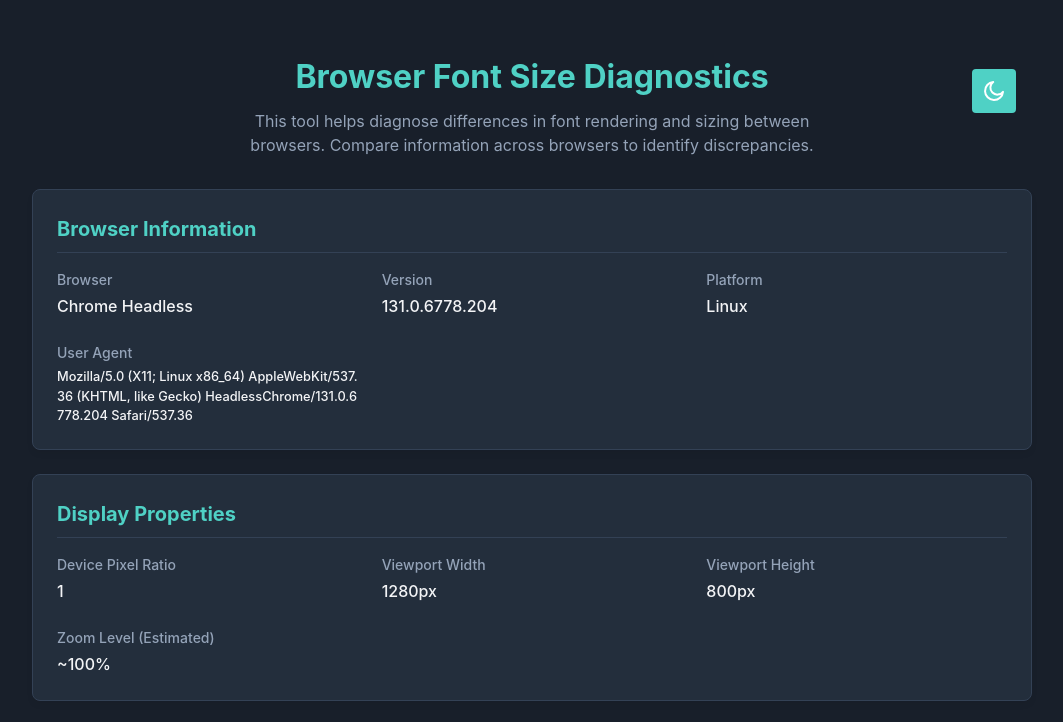
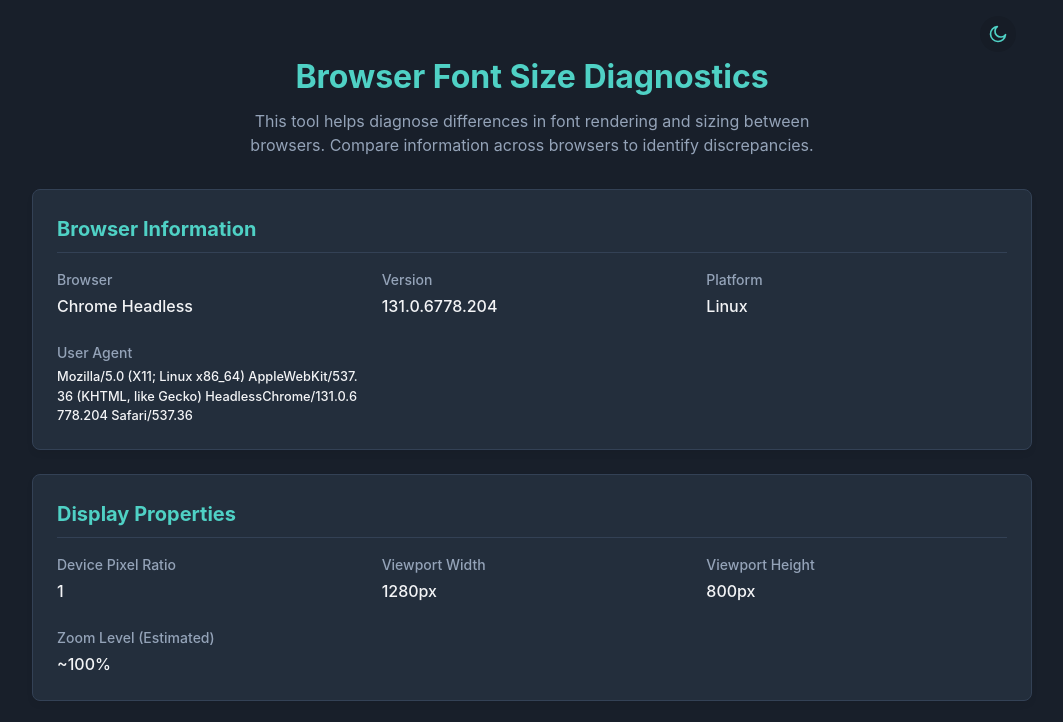
Before and after one commit to Arkshine/discourse-features-test, a plain HTML site: page font-size-diag.html in a window 1280 px wide. Both pictures are taken after a click on the button "Switch to dark mode". Shown: the top 722 px of the page, without its empty margins (108-1171 px from the left). Drawn offline with nearby package versions, Linux system fonts and the light colour scheme.

Commit message:
Update font-size-diag.html

```diff
--- a/font-size-diag.html
+++ b/font-size-diag.html
@@ -142,27 +142,53 @@
         padding: var(--padding-btn);
         background: var(--primary);
         color: #fff;
+
         border-radius: 4px;
         font-weight: 500;
         text-decoration: none;
+
         margin-top: 1rem;
         border: none;
         cursor: pointer;
         transition: background 0.2s;
       }
+      .toggle-darkmode-wrapper {
+        max-height: 1000px;
+        position: relative;
+      }
       .toggle-darkmode {
         position: absolute;
-        top: 1rem;
+        top: -1rem;
         right: 1rem;
-        width: 44px;
-        height: 44px;
+        z-index: 1000;
+
+        width: 36px;
+        height: 36px;
+
+        background: rgba(0, 0, 0, 0.05);
+        border-radius: 50%;
+        border: none;
+        box-shadow: none;
+
         display: flex;
         align-items: center;
         justify-content: center;
+
         padding: 0;
         min-width: 0;
-        margin-top: 0;
+        margin: 0;
+        color: var(--primary);
+
+        opacity: 0.7;
+        transition: background 0.2s, opacity 0.2s;
       }
+      .toggle-darkmode:hover,
+      .toggle-darkmode:focus {
+        background: rgba(0, 0, 0, 0.1);
+        opacity: 1;
+        outline: none;
+      }
+
       .refresh-btn:hover {
         background: #4338ca;
       }
@@ -176,9 +202,9 @@
   </head>
   <body>
     <div class="container" x-data="diagnostics" x-init="init()">
-      <header style="position: relative">
+      <div class="toggle-darkmode-wrapper">
         <button
-          class="refresh-btn toggle-darkmode"
+          class="toggle-darkmode"
           @click="darkMode = !darkMode"
           :aria-pressed="darkMode"
           :class="darkMode ? 'active' : ''"
@@ -186,8 +212,8 @@
         >
           <template x-if="!darkMode">
             <svg
-              width="24"
-              height="24"
+              width="20"
+              height="20"
               viewBox="0 0 24 24"
               fill="none"
               stroke="currentColor"
@@ -204,8 +230,8 @@
           </template>
           <template x-if="darkMode">
             <svg
-              width="24"
-              height="24"
+              width="20"
+              height="20"
               viewBox="0 0 24 24"
               fill="none"
               stroke="currentColor"
@@ -218,6 +244,8 @@
             </svg>
           </template>
         </button>
+      </div>
+      <header>
         <h1>Browser Font Size Diagnostics</h1>
         <p class="description">
           This tool helps diagnose differences in font rendering and sizing
@@ -575,6 +603,12 @@
             window.addEventListener("resize", () => {
               this.updateViewport();
             });
+
+            window.addEventListener("orientationchange", () => {
+              this.updateViewport();
+              this.updateFontMetrics();
+              this.updateDefaultFont();
+            });
           },
         }));
       });
```
